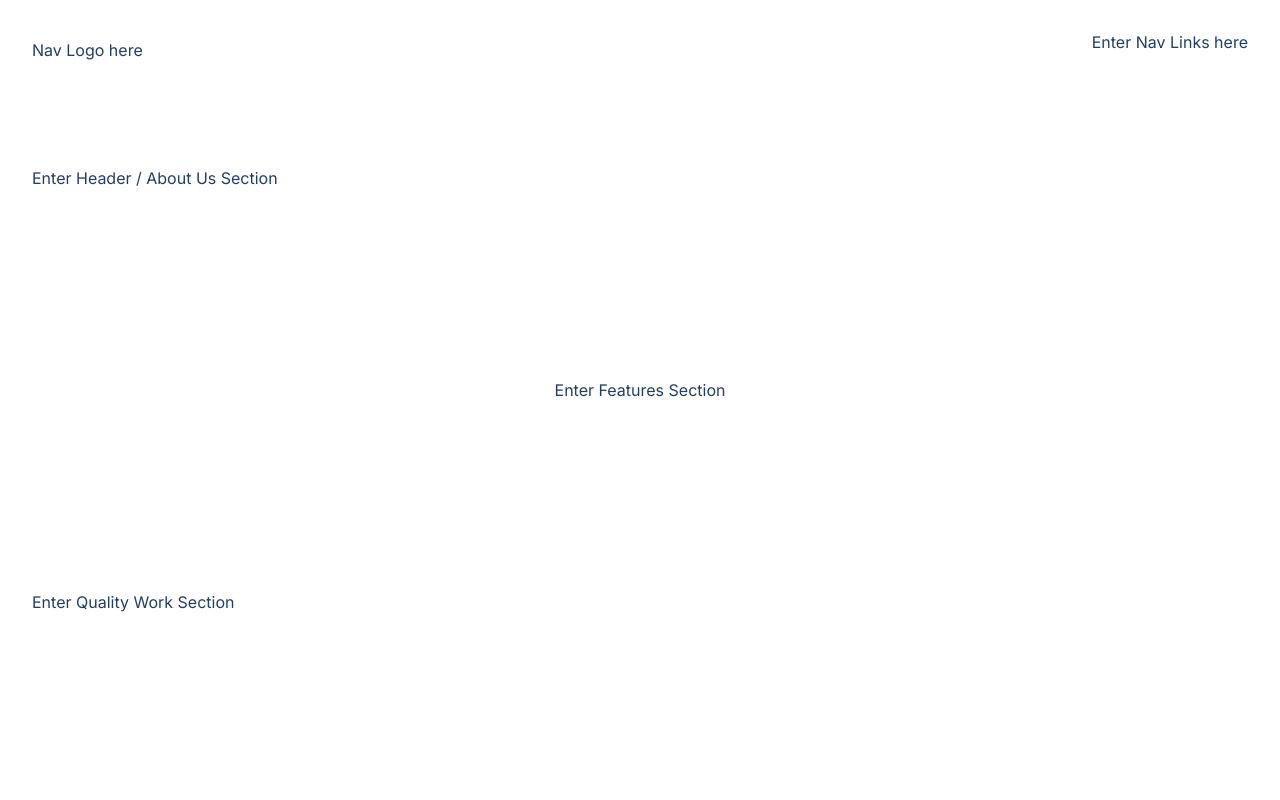
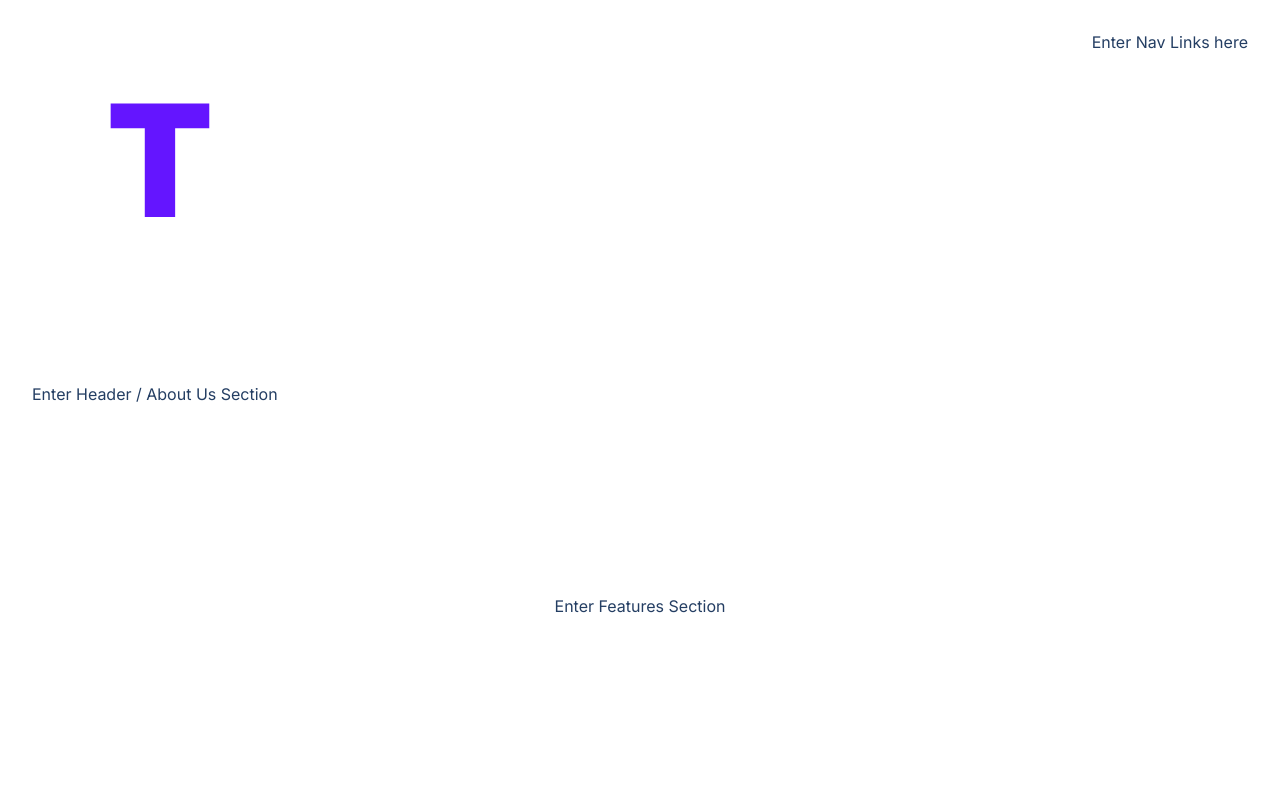
Before and after one commit to ladyindigo713/treact-final-project, a plain HTML site: page index.html in a window 1280 px wide. Shown: the top 800 px of the page. Drawn offline with Linux system fonts and the light colour scheme.

Commit message:
logo one

```diff
--- a/index.html
+++ b/index.html
@@ -16,8 +16,9 @@
     <section id="landing">
         <nav>
             <div class="row nav__row">
+                <img src="assets/logo-light.d9a5d1b5be5ea077b26864fdfc2e96a4.svg" alt="Logo" class="nav__logo--img">
                 <div class="nav__logo">
-                <!--  -->Nav Logo here<!--  -->
+                <!--  --><!--  -->
                 </div>
                 <!--  -->Enter Nav Links here<!--  -->
                 <button class="btn__menu" onclick="openMenu()">
```
